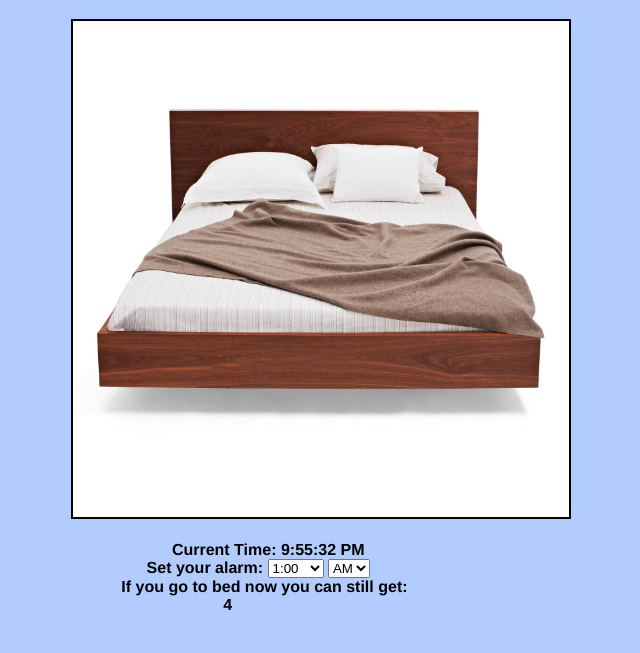
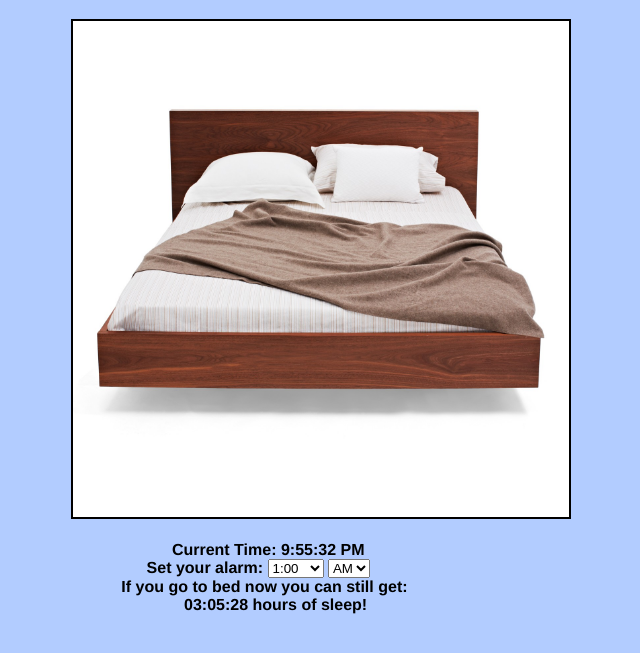
Before and after one commit to GigaJake/midterm, a plain HTML site: page index.html in a window 1280 px wide. Shown: the part 61-714 px from the top of the page, without its empty margins (367-1007 px from the left). Drawn offline with Linux system fonts and the light colour scheme.

Commit message:
Final Commit
Working alarm clock

```diff
--- a/midterm.css
+++ b/midterm.css
@@ -36,5 +36,5 @@ img
 }
 
 #answer {
-	margin-left:13%;
+	margin-left:8%;
 }
--- a/midterm.js
+++ b/midterm.js
@@ -31,8 +31,20 @@ function updateTime()
 	{
 		test = 24-parseInt(currentHours)+parseInt(alarmHour);
 	}
-	//var remainingHours = Math.abs(parseInt()-parseInt(currentHours));
+	test--;
+	var test2 = 60-parseInt(currentMinutes);
+	/*if(test == 1 && test2 !=60)
+	{
+		test = 0;
+	}*/
+	test3 = 60-parseInt(currentSeconds)
+
+	test = (test < 10 ? "0" : "") + test;
+	test2 = (test2 < 10 ? "0" : "") + test2;
+	test3 = (test3 < 10 ? "0" : "") + test3;
 
 
-	document.getElementById('answer').innerHTML = test;
+
+
+	document.getElementById('answer').innerHTML = test + ":" + test2 + ":" + test3 + " hours of sleep!";
 }
```
